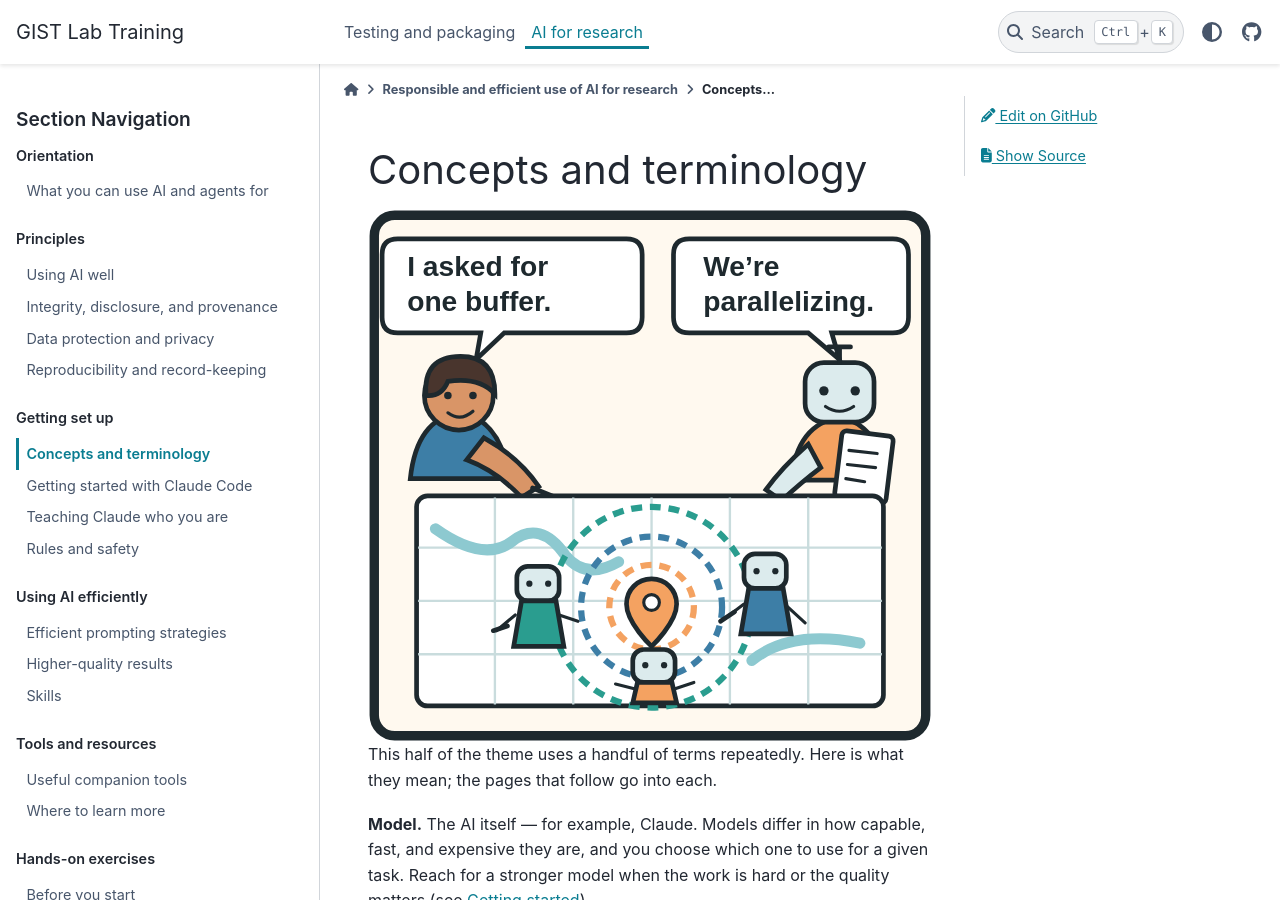
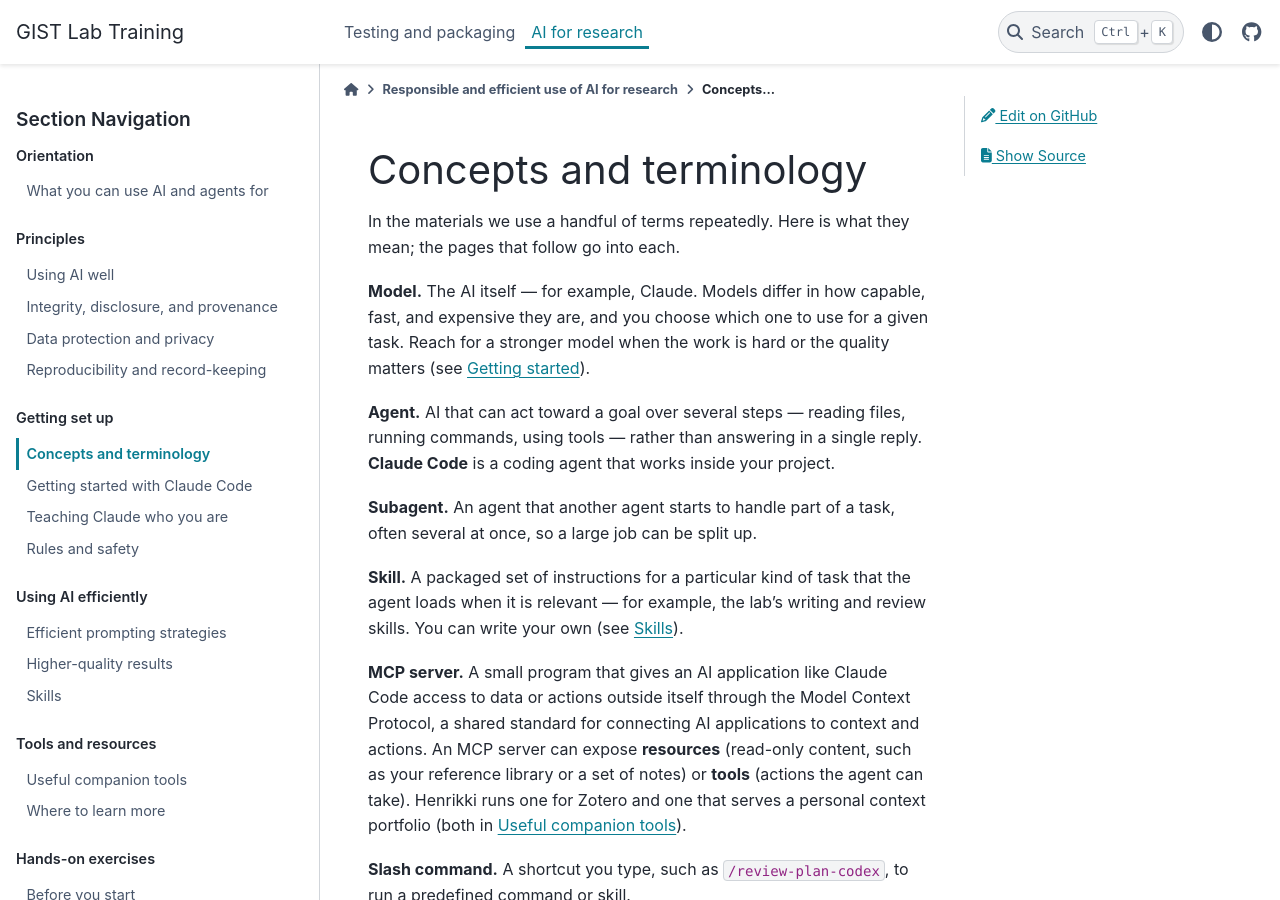
Before and after one commit to AaltoGIS/GIST-Lab-training, a Sphinx documentation site: the page built from docs/ai_research/concepts.md, in a window 1280 px wide and 900 px high. Built offline with Sphinx 7.4.7 and the PyData theme 0.15.4, drawn with Linux system fonts in a browser that asks for light colours.

Commit message:
Refine wording and comic placement on three pages

````diff
--- a/docs/ai_research/concepts.md
+++ b/docs/ai_research/concepts.md
@@ -1,11 +1,6 @@
 # Concepts and terminology
 
-```{image} /_static/comic-concepts.svg
-:alt: Comic illustrating the “Concepts and terminology” section.
-:width: 100%
-```
-
-This half of the theme uses a handful of terms repeatedly. Here is what they mean;
+In the materials we use a handful of terms repeatedly. Here is what they mean;
 the pages that follow go into each.
 
 **Model.** The AI itself — for example, Claude. Models differ in how capable, fast,
````
Also changed, not shown: docs/ai_research/getting_started.md (+1 -1 lines), docs/ai_research/teaching_claude.md (+4 -4 lines).
